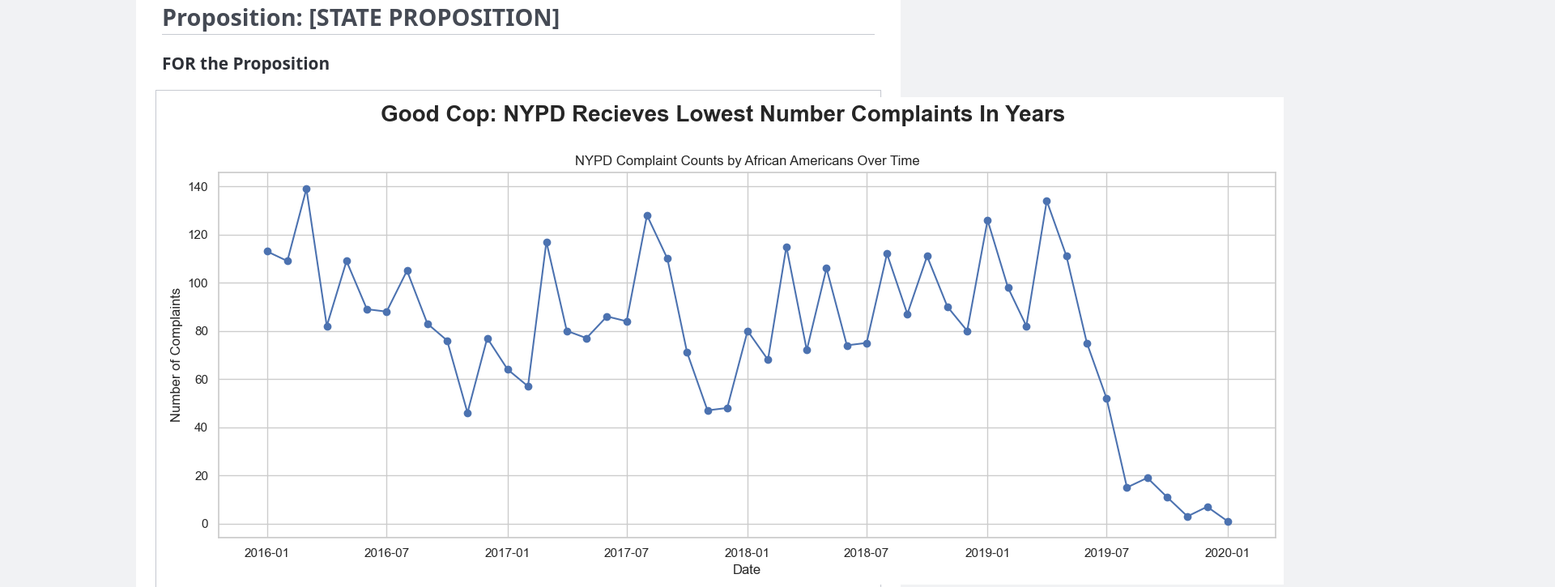
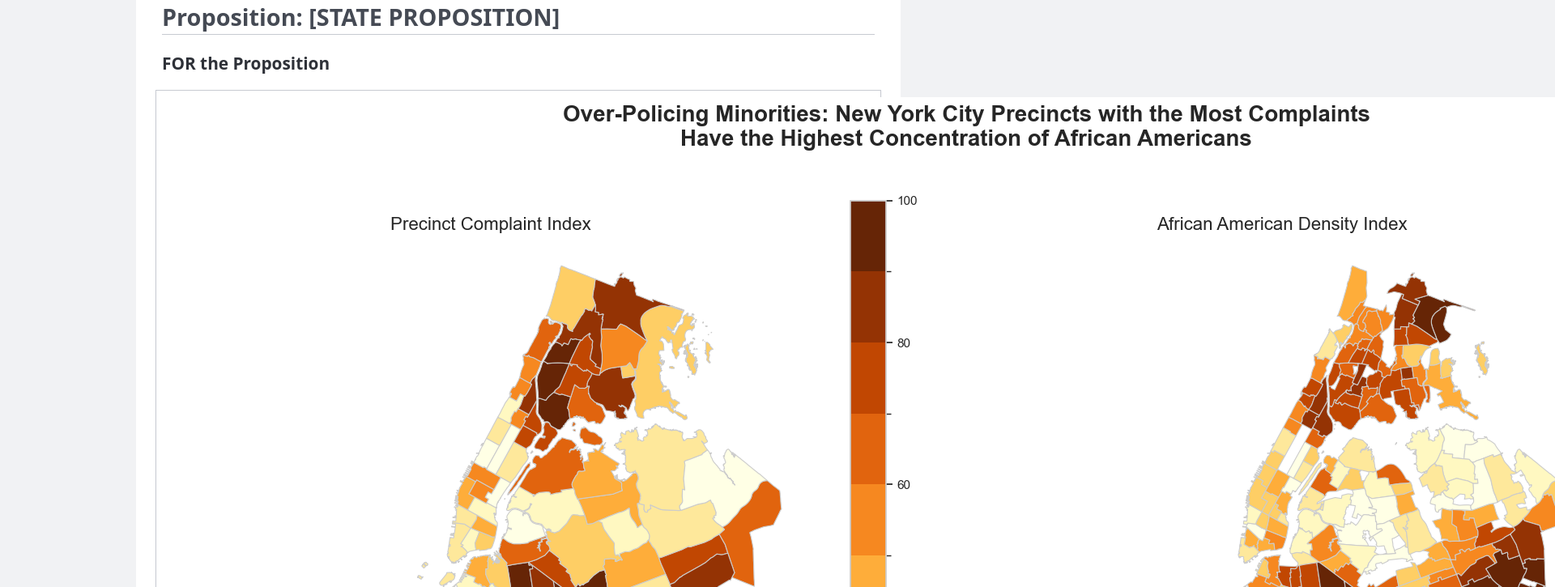
Before and after one commit to willemdehaan/project_2, a plain HTML site: page index.html in a window 1280 px wide. Shown: the part 380-1105 px from the top of the page at 81% size, 1920 px wide, since content can reach past the window. Drawn offline with Linux system fonts and the light colour scheme.

Commit message:
Update index.html

```diff
--- a/index.html
+++ b/index.html
@@ -158,7 +158,7 @@
         <h3>FOR the Proposition</h3>
 
         <figure>
-          <img src="images\good_cop_FINAL.png" alt="" />
+          <img src="images\bad_cop_FINAL.png" alt="" />
           <figcaption>BRIEF CAPTION HERE.</figcaption>
         </figure>
 
```
